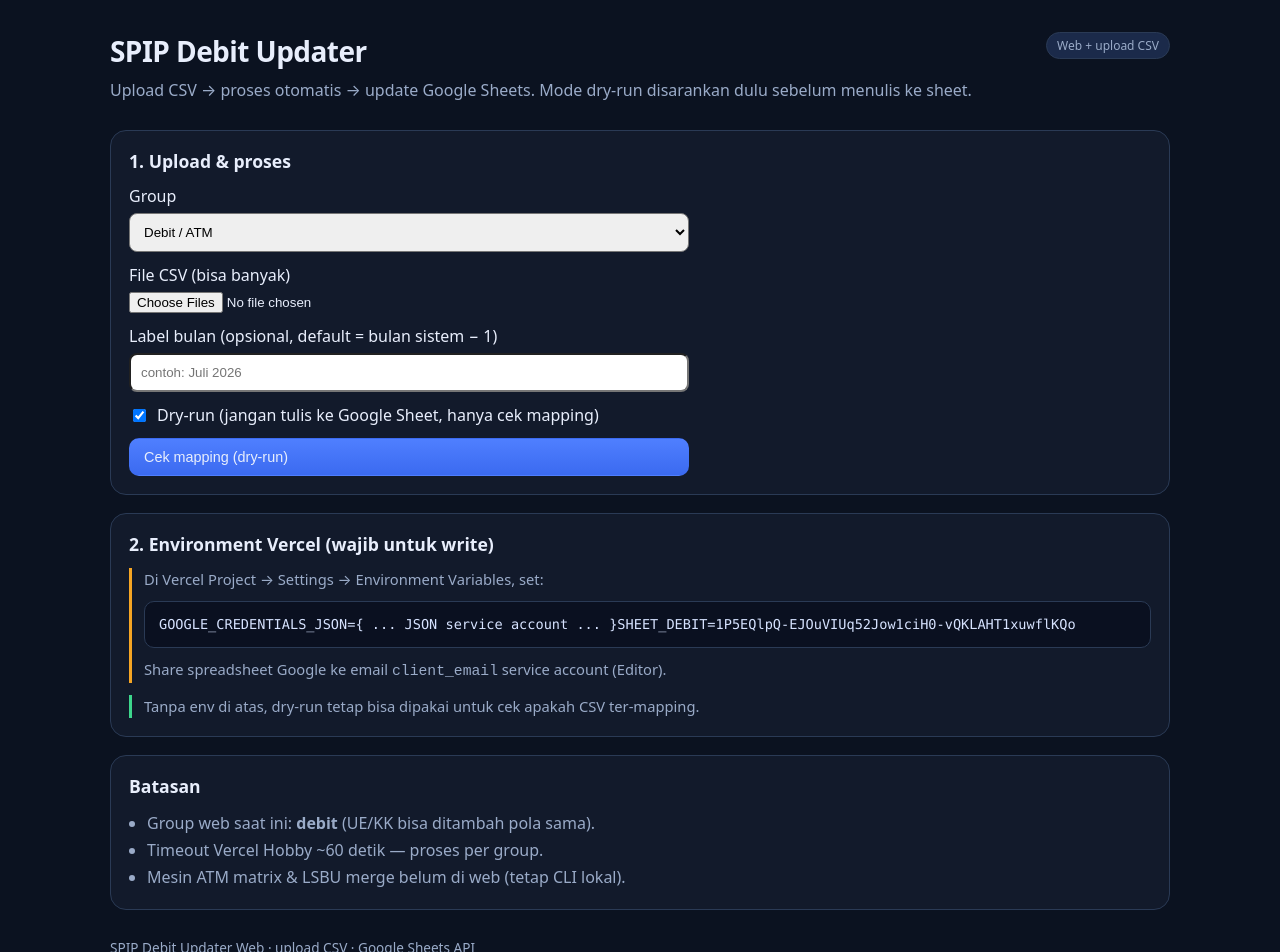
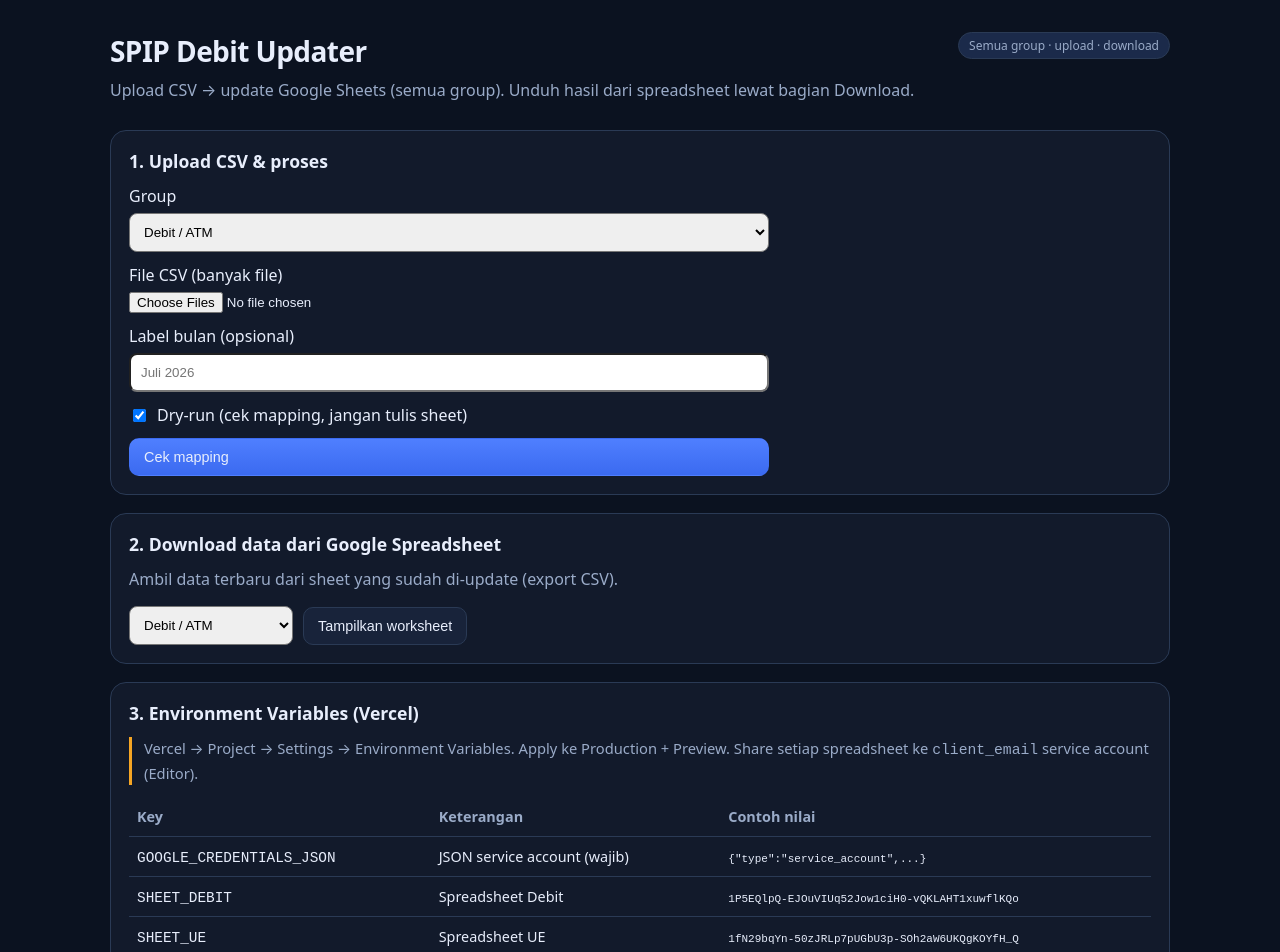
Before and after one commit to akward/spip-debit-updater-web, a Next.js app: page / in a window 1280 px wide. Shown: the top 952 px of the page. Built offline with nearby package versions, Linux system fonts and the light colour scheme.

Commit message:
feat: all groups UI + env table + download section

```diff
--- a/app/page.tsx
+++ b/app/page.tsx
@@ -3,7 +3,24 @@
 import { useState } from "react";
 
 const GROUPS = [
-  { id: "debit", title: "Debit / ATM", note: "Upload CSV dari folder ATM" },
+  { id: "debit", title: "Debit / ATM" },
+  { id: "ue", title: "Uang Elektronik" },
+  { id: "kk", title: "Kartu Kredit" },
+  { id: "acquirer", title: "Acquirer (trx)" },
+  { id: "fraud_bank", title: "Fraud per Bank" },
+  { id: "fraud_penyebab", title: "Fraud per Penyebab" },
+  { id: "prop_channel", title: "Prop Channel" },
+];
+
+const ENV_ROWS = [
+  ["GOOGLE_CREDENTIALS_JSON", "JSON service account (wajib)", "{\"type\":\"service_account\",...}"],
+  ["SHEET_DEBIT", "Spreadsheet Debit", "1P5EQlpQ-EJOuVIUq52Jow1ciH0-vQKLAHT1xuwflKQo"],
+  ["SHEET_UE", "Spreadsheet UE", "1fN29bqYn-50zJRLp7pUGbU3p-SOh2aW6UKQgKOYfH_Q"],
+  ["SHEET_KK", "Spreadsheet KK", "17Bgbn5ksCbYYDnMpbR8YmvewktN5bb7LxcygbI863Uc"],
+  ["SHEET_ACQUIRER_TRX", "Acquirer transaksi", "1dyII_IIERsu6hol9A_H_PxObR-IxWMJ5SslCCL3i4YM"],
+  ["SHEET_FRAUD_BANK", "Fraud per bank", "1HhG0BaKGhXVRYWZOEAC7xpu_yZQzYs6QpprS5PgQAos"],
+  ["SHEET_FRAUD_PENYEBAB", "Fraud per penyebab", "1-W66gED-CtO2ajbTtFrjXrZsfAP6bMe0-hkOrkxrpAw"],
+  ["SHEET_PROP_CHANNEL", "Prop Channel", "1l4byNkuyyTtMmdT7VSMDFB326GX0bqN02mbc3YMWgRE"],
 ];
 
 type ProcessResponse = {
@@ -15,6 +32,13 @@ type ProcessResponse = {
   results?: Array<Record<string, unknown>>;
 };
 
+type ListResponse = {
+  ok: boolean;
+  error?: string;
+  title?: string;
+  worksheets?: string[];
+};
+
 export default function HomePage() {
   const [group, setGroup] = useState("debit");
   const [files, setFiles] = useState<FileList | null>(null);
@@ -23,6 +47,9 @@ export default function HomePage() {
   const [loading, setLoading] = useState(false);
   const [log, setLog] = useState<ProcessResponse | null>(null);
   const [error, setError] = useState<string | null>(null);
+  const [dlGroup, setDlGroup] = useState("debit");
+  const [sheetList, setSheetList] = useState<ListResponse | null>(null);
+  const [dlLoading, setDlLoading] = useState(false);
 
   async function onSubmit(e: React.FormEvent) {
     e.preventDefault();
@@ -41,14 +68,28 @@ export default function HomePage() {
       Array.from(files).forEach((f) => fd.append("files", f));
       const res = await fetch("/api/process", { method: "POST", body: fd });
       const data = (await res.json()) as ProcessResponse;
-      if (!res.ok || !data.ok) {
-        setError(data.error || "Gagal memproses");
-      }
+      if (!res.ok || !data.ok) setError(data.error || "Gagal memproses");
       setLog(data);
     } catch (err) {
       setError(err instanceof Error ? err.message : String(err));
     } finally {
       setLoading(false);
+    }
+  }
+
+  async function loadSheets() {
+    setDlLoading(true);
+    setSheetList(null);
+    setError(null);
+    try {
+      const res = await fetch(`/api/download?group=${encodeURIComponent(dlGroup)}`);
+      const data = (await res.json()) as ListResponse;
+      setSheetList(data);
+      if (!data.ok) setError(data.error || "Gagal list sheet");
+    } catch (err) {
+      setError(err instanceof Error ? err.message : String(err));
+    } finally {
+      setDlLoading(false);
     }
   }
 
@@ -58,17 +99,17 @@ export default function HomePage() {
         <div>
           <h1>SPIP Debit Updater</h1>
           <p>
-            Upload CSV → proses otomatis → update Google Sheets.
-            Mode dry-run disarankan dulu sebelum menulis ke sheet.
+            Upload CSV → update Google Sheets (semua group). Unduh hasil dari spreadsheet
+            lewat bagian Download.
           </p>
         </div>
-        <span className="badge">Web + upload CSV</span>
+        <span className="badge">Semua group · upload · download</span>
       </header>
 
       <section className="panel">
-        <h2>1. Upload & proses</h2>
+        <h2>1. Upload CSV & proses</h2>
         <form onSubmit={onSubmit}>
-          <div style={{ display: "grid", gap: 12, maxWidth: 560 }}>
+          <div style={{ display: "grid", gap: 12, maxWidth: 640 }}>
             <label>
               Group
               <select
@@ -83,9 +124,8 @@ export default function HomePage() {
                 ))}
               </select>
             </label>
-
             <label>
-              File CSV (bisa banyak)
+              File CSV (banyak file)
               <input
                 type="file"
                 accept=".csv,text/csv"
@@ -94,29 +134,22 @@ export default function HomePage() {
                 style={{ display: "block", marginTop: 6 }}
               />
             </label>
-
             <label>
-              Label bulan (opsional, default = bulan sistem − 1)
+              Label bulan (opsional)
               <input
                 type="text"
-                placeholder="contoh: Juli 2026"
+                placeholder="Juli 2026"
                 value={monthLabel}
                 onChange={(e) => setMonthLabel(e.target.value)}
                 style={{ display: "block", width: "100%", marginTop: 6, padding: 10, borderRadius: 8 }}
               />
             </label>
-
             <label style={{ display: "flex", gap: 8, alignItems: "center" }}>
-              <input
-                type="checkbox"
-                checked={dryRun}
-                onChange={(e) => setDryRun(e.target.checked)}
-              />
-              Dry-run (jangan tulis ke Google Sheet, hanya cek mapping)
+              <input type="checkbox" checked={dryRun} onChange={(e) => setDryRun(e.target.checked)} />
+              Dry-run (cek mapping, jangan tulis sheet)
             </label>
-
             <button className="btn primary" type="submit" disabled={loading}>
-              {loading ? "Memproses…" : dryRun ? "Cek mapping (dry-run)" : "Proses & update Sheet"}
+              {loading ? "Memproses…" : dryRun ? "Cek mapping" : "Update Google Sheet"}
             </button>
           </div>
         </form>
@@ -130,15 +163,12 @@ export default function HomePage() {
 
       {log && (
         <section className="panel">
-          <h2>Hasil</h2>
+          <h2>Hasil proses</h2>
           <p style={{ color: "var(--muted)" }}>
-            Bulan: <code>{log.monthLabel}</code>
-            {log.dryRun ? " · dry-run" : " · write"}
+            Bulan: <code>{log.monthLabel}</code> {log.dryRun ? "· dry-run" : "· write"}
           </p>
           {log.files && (
-            <div className="cmd">
-              {log.files.map((f) => `${f.name} (${f.rows} rows)`).join("\n")}
-            </div>
+            <div className="cmd">{log.files.map((f) => `${f.name} (${f.rows} rows)`).join("\n")}</div>
           )}
           <table>
             <thead>
@@ -170,30 +200,88 @@ export default function HomePage() {
       )}
 
       <section className="panel">
-        <h2>2. Environment Vercel (wajib untuk write)</h2>
-        <div className="warn">
-          Di Vercel Project → Settings → Environment Variables, set:
-          <div className="cmd">GOOGLE_CREDENTIALS_JSON={"{"} ... JSON service account ... {"}"}
-SHEET_DEBIT=1P5EQlpQ-EJOuVIUq52Jow1ciH0-vQKLAHT1xuwflKQo</div>
-          Share spreadsheet Google ke email <code>client_email</code> service account (Editor).
+        <h2>2. Download data dari Google Spreadsheet</h2>
+        <p style={{ color: "var(--muted)", marginTop: 0 }}>
+          Ambil data terbaru dari sheet yang sudah di-update (export CSV).
+        </p>
+        <div style={{ display: "flex", flexWrap: "wrap", gap: 10, alignItems: "center" }}>
+          <select
+            value={dlGroup}
+            onChange={(e) => setDlGroup(e.target.value)}
+            style={{ padding: 10, borderRadius: 8 }}
+          >
+            {GROUPS.map((g) => (
+              <option key={g.id} value={g.id}>
+                {g.title}
+              </option>
+            ))}
+          </select>
+          <button className="btn" type="button" onClick={loadSheets} disabled={dlLoading}>
+            {dlLoading ? "Memuat…" : "Tampilkan worksheet"}
+          </button>
         </div>
-        <div className="ok" style={{ marginTop: 12 }}>
-          Tanpa env di atas, dry-run tetap bisa dipakai untuk cek apakah CSV ter-mapping.
-        </div>
+        {sheetList?.ok && (
+          <div style={{ marginTop: 14 }}>
+            <p style={{ color: "var(--muted)" }}>
+              Spreadsheet: <strong>{sheetList.title}</strong>
+            </p>
+            <div className="grid">
+              {(sheetList.worksheets || []).map((name) => (
+                <article key={name} className="card">
+                  <h3 style={{ fontSize: 0.95 }}>{name}</h3>
+                  <p>
+                    <a
+                      href={`/api/download?group=${encodeURIComponent(dlGroup)}&sheet=${encodeURIComponent(name)}&format=csv`}
+                    >
+                      Download CSV
+                    </a>
+                    {" · "}
+                    <a
+                      href={`/api/download?group=${encodeURIComponent(dlGroup)}&sheet=${encodeURIComponent(name)}&format=json`}
+                      target="_blank"
+                      rel="noreferrer"
+                    >
+                      JSON
+                    </a>
+                  </p>
+                </article>
+              ))}
+            </div>
+          </div>
+        )}
       </section>
 
       <section className="panel">
-        <h2>Batasan</h2>
-        <ul className="steps">
-          <li>Group web saat ini: <strong>debit</strong> (UE/KK bisa ditambah pola sama).</li>
-          <li>Timeout Vercel Hobby ~60 detik — proses per group.</li>
-          <li>Mesin ATM matrix & LSBU merge belum di web (tetap CLI lokal).</li>
-        </ul>
+        <h2>3. Environment Variables (Vercel)</h2>
+        <div className="warn">
+          Vercel → Project → Settings → Environment Variables. Apply ke Production + Preview.
+          Share setiap spreadsheet ke <code>client_email</code> service account (Editor).
+        </div>
+        <table style={{ marginTop: 12 }}>
+          <thead>
+            <tr>
+              <th>Key</th>
+              <th>Keterangan</th>
+              <th>Contoh nilai</th>
+            </tr>
+          </thead>
+          <tbody>
+            {ENV_ROWS.map(([k, d, ex]) => (
+              <tr key={k}>
+                <td>
+                  <code>{k}</code>
+                </td>
+                <td>{d}</td>
+                <td>
+                  <code style={{ fontSize: 11 }}>{ex}</code>
+                </td>
+              </tr>
+            ))}
+          </tbody>
+        </table>
       </section>
 
-      <footer className="footer">
-        SPIP Debit Updater Web · upload CSV · Google Sheets API
-      </footer>
+      <footer className="footer">SPIP · semua group · upload CSV · download hasil sheet</footer>
     </main>
   );
 }
```
